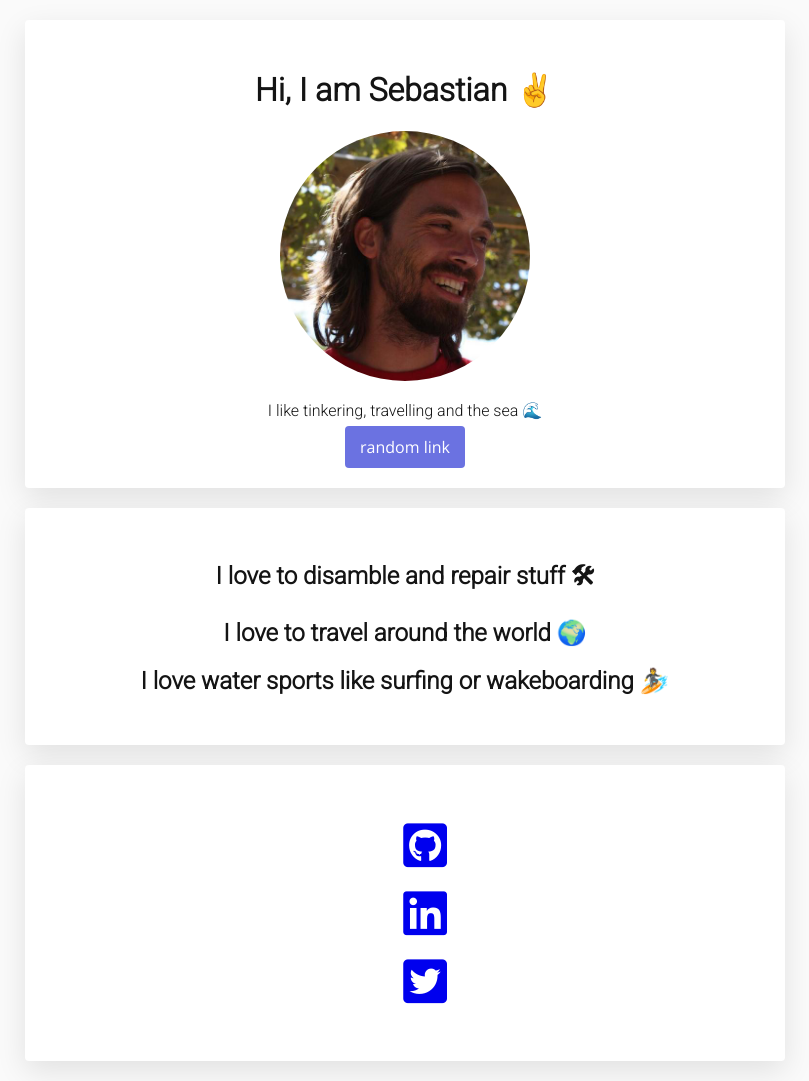
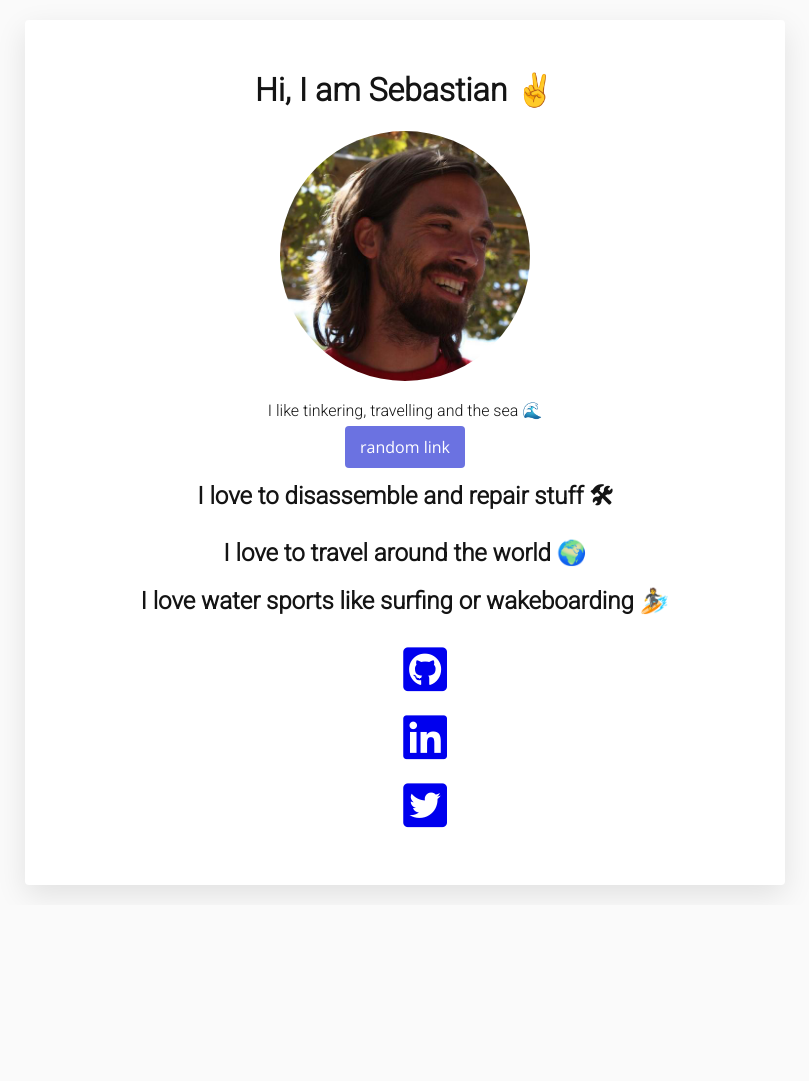
Before and after one commit to sebastianhahne/profile, a plain HTML site: page index.html in a window 1280 px wide. Shown: the whole page, without its empty margins (235-1044 px from the left). After the commit the page ends 905 px from the top, so only its background shows below. Drawn offline with nearby package versions, Linux system fonts and the light colour scheme.

Commit message:
Update index.html

```diff
--- a/index.html
+++ b/index.html
@@ -13,39 +13,37 @@
   </head>
   <body>
     <div class="container">
+      <div class="card-white">
          <!-- Page's content = displayed on the page -->
          <h1>Hi, I am Sebastian ✌</h1>
          <img src="images/basti-logo.jpeg" alt="Basti logo" id="logo">
          <p>I like tinkering, travelling and the sea 🌊</p>
          <a class="btn-blue" href="www.google.de" target="_blank">random link</a>
       </div>
-    <div class="container">
-      <h2>I love to disamble and repair stuff 🛠</h2>
+      <div class="card-white">
+        <h2>I love to disassemble and repair stuff 🛠</h2>
         <h2>I love to travel around the world 🌍</h2>
         <h2>I love water sports like surfing or wakeboarding 🏄</h2>
       </div>
-    <div class="container">
+      <div class="card-white">
       <ul class="list-inline">
         <li>
          <a href="https://github.com/sebastianhahne/">
             <i class="fab fa-github-square" target="_blank"></i>
-
          </a>
         </li>
         <li>
           <a href="#">
             <i class="fab fa-linkedin"></i>
-
           </a>
         </li>
         <li>
           <a href="#">
             <i class="fab fa-twitter-square"></i>
-
           </a>
         </li>
       </ul>
       </div>
+    </div>
   </body>
 </html>
-<!-- end of file -->
```
Lines whose indentation alone changed are shown as unchanged.
